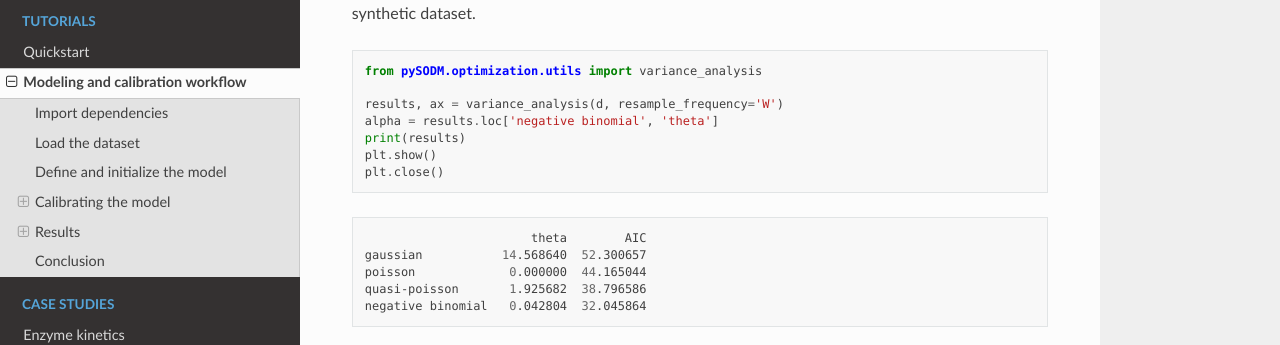
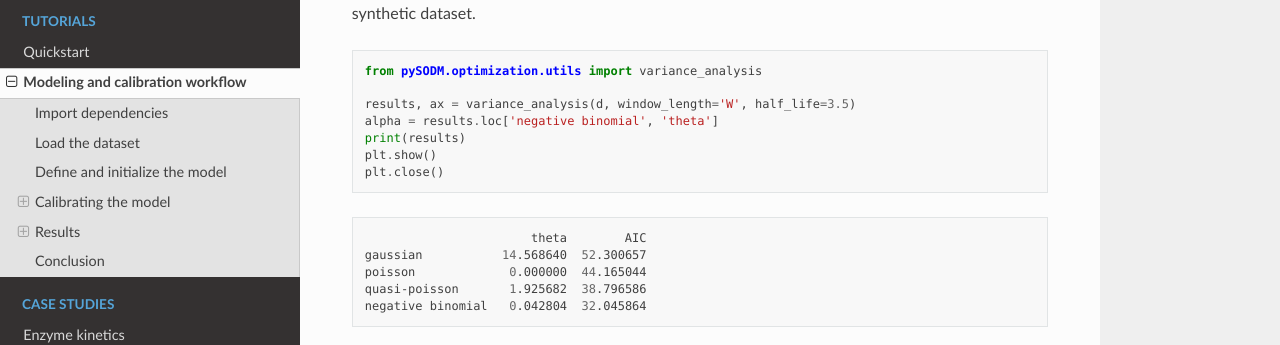
Before and after one commit to twallema/pySODM, a Sphinx documentation site: the page built from docs/workflow.md, in a window 1280 px wide and 900 px high, scrolled down 5809 px. Shown: the part 163-508 px from the top of the window. Built offline with Sphinx 7.4.7 and the Read the Docs theme 3.1.0, drawn with Linux system fonts in a browser that asks for light colours.

Commit message:
adjust the tutorial docs

````diff
--- a/docs/workflow.md
+++ b/docs/workflow.md
@@ -176,7 +176,7 @@
 ```
 from pySODM.optimization.utils import variance_analysis
 
-results, ax = variance_analysis(d, resample_frequency='W')
+results, ax = variance_analysis(d, window_length='W', half_life=3.5)
 alpha = results.loc['negative binomial', 'theta']
 print(results)
 plt.show()
````
